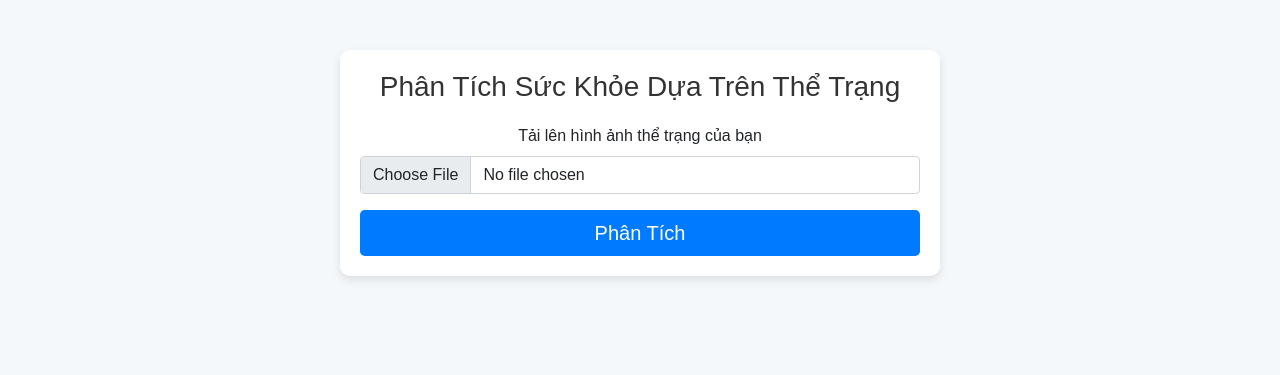
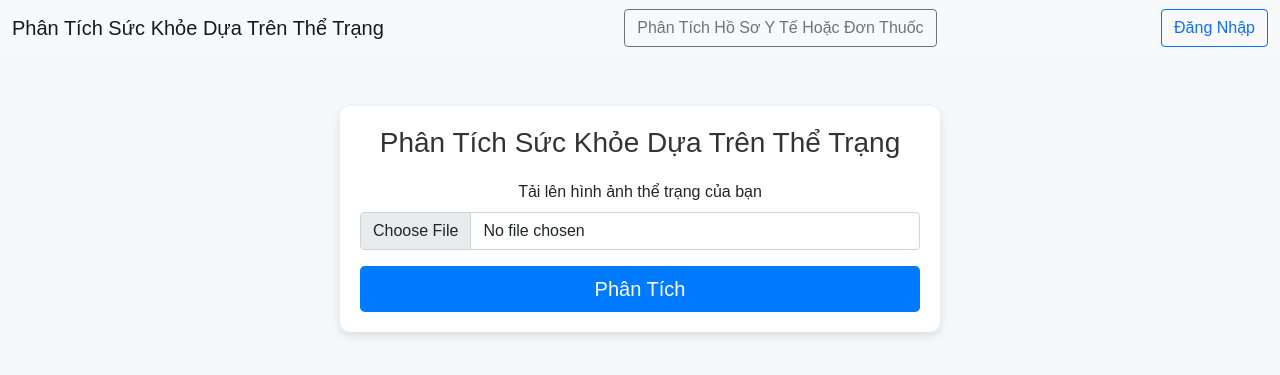
Before and after one commit to zaikaman/HealthCheckerSGU, a Flask app: page /health_analysis in a window 1280 px wide. Shown: the top 375 px of the page. Run offline with Flask 3, Linux system fonts and the light colour scheme; some libraries are stand-ins or nearby versions.

Commit message:
Thêm navbar cho health_analysis.html

```diff
--- a/templates/health_analysis.html
+++ b/templates/health_analysis.html
@@ -50,6 +50,18 @@
     </style>
 </head>
 <body>
+    <!-- Navbar containing the login/logout button -->
+<nav class="navbar navbar-light bg-light">
+    <div class="container-fluid">
+        <a class="navbar-brand" href="#">Phân Tích Sức Khỏe Dựa Trên Thể Trạng</a>
+        <a href="{{ url_for('upload_file') }}" class="btn btn-outline-secondary">Phân Tích Hồ Sơ Y Tế Hoặc Đơn Thuốc</a>
+        {% if session.username %}
+            <a href="{{ url_for('logout') }}" class="btn btn-outline-danger">Đăng Xuất</a>
+        {% else %}
+            <a href="{{ url_for('login') }}" class="btn btn-outline-primary">Đăng Nhập</a>
+        {% endif %}
+    </div>
+</nav>
     <div class="container">
         <h1>Phân Tích Sức Khỏe Dựa Trên Thể Trạng</h1>
         <form action="{{ url_for('health_analysis') }}" method="post" enctype="multipart/form-data" class="text-center">
```
